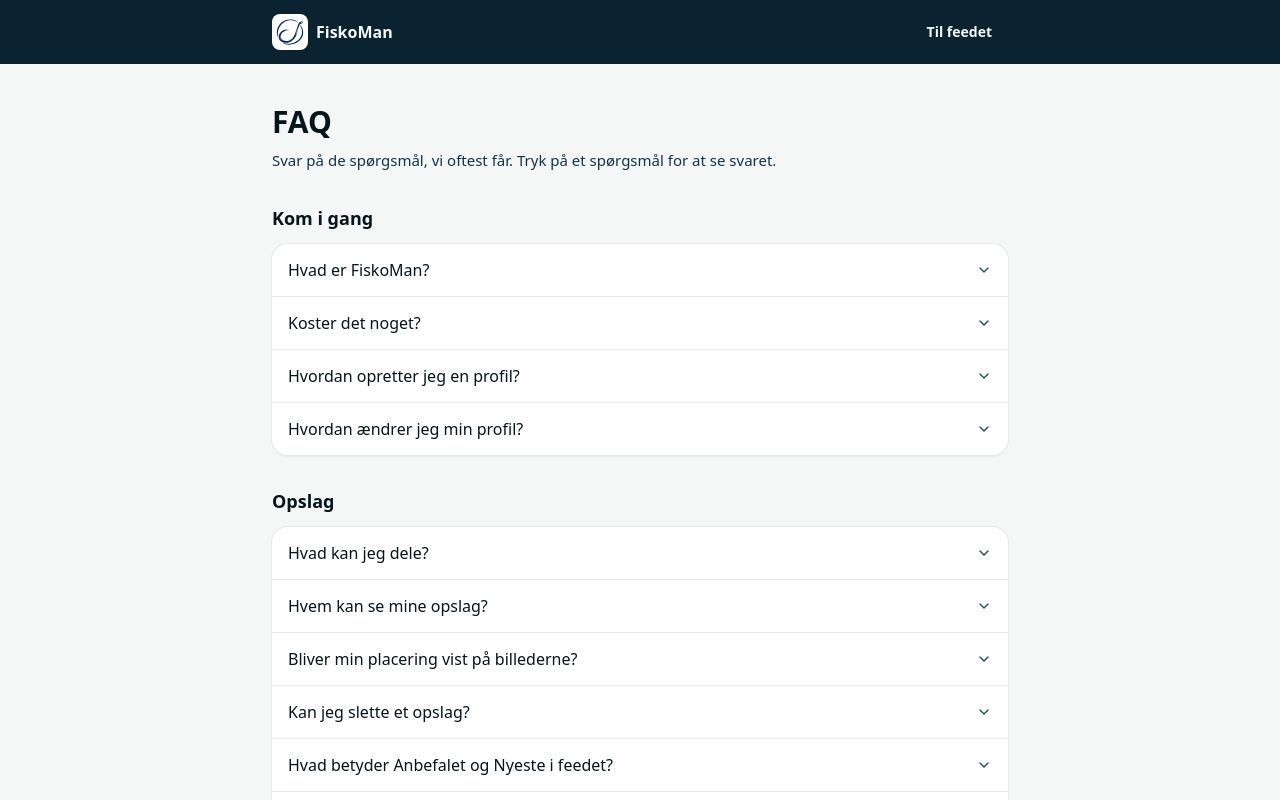
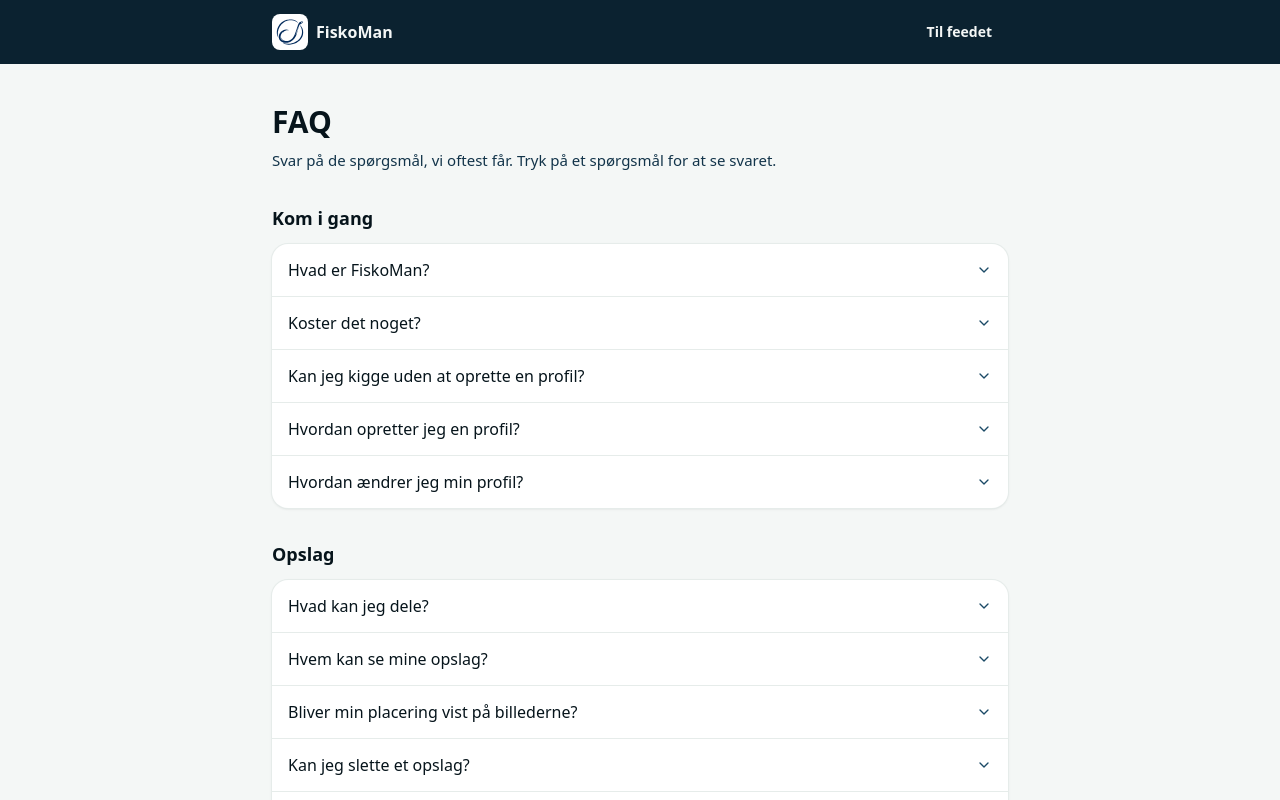
Before and after one commit to youtubeseosuite-afk/HookedSpace, a Next.js app: page /faq in a window 1280 px wide. Shown: the top 800 px of the page. Built offline with nearby package versions, Linux system fonts and the light colour scheme.

Commit message:
Update page.tsx

```diff
--- a/src/app/faq/page.tsx
+++ b/src/app/faq/page.tsx
@@ -1,5 +1,5 @@
 // src/app/faq/page.tsx
-// OPDATERET (nyt navn: FiskoMan). Ofte stillede spørgsmål. Offentlig side. Linker videre til Flex-forklaringen (/flex) og reglerne (/regler).
+// OPDATERET (Offentlig betyder også gæster uden login). Ofte stillede spørgsmål. Offentlig side. Linker videre til Flex-forklaringen (/flex) og reglerne (/regler).
 
 import type { Metadata } from "next";
 import Link from "next/link";
@@ -29,6 +29,10 @@ const SECTIONS: { title: string; items: QA[] }[] = [
       },
       { q: "Koster det noget?", a: "Nej. Det er gratis at oprette en profil og bruge FiskoMan." },
       {
+        q: "Kan jeg kigge uden at oprette en profil?",
+        a: "Ja. Du kan se de nyeste offentlige opslag, profiler og offentlige grupper uden login. For at give Knæk og bræk, kommentere, følge andre eller dele dine egne fangster skal du oprette en gratis profil.",
+      },
+      {
         q: "Hvordan opretter jeg en profil?",
         a: (
           <>
@@ -52,7 +56,7 @@ const SECTIONS: { title: string; items: QA[] }[] = [
       },
       {
         q: "Hvem kan se mine opslag?",
-        a: "Du vælger selv for hvert opslag: Offentlig (alle), Følgere (kun dem der følger dig) eller Privat (kun dig). Opslag i en gruppe følger gruppen: i en privat gruppe kan kun medlemmer se dem.",
+        a: "Du vælger selv for hvert opslag: Offentlig (alle, også besøgende uden login), Følgere (kun dem der følger dig) eller Kun mig. Opslag i en gruppe følger gruppen: i en privat gruppe kan kun medlemmer se dem.",
       },
       {
         q: "Bliver min placering vist på billederne?",
```
